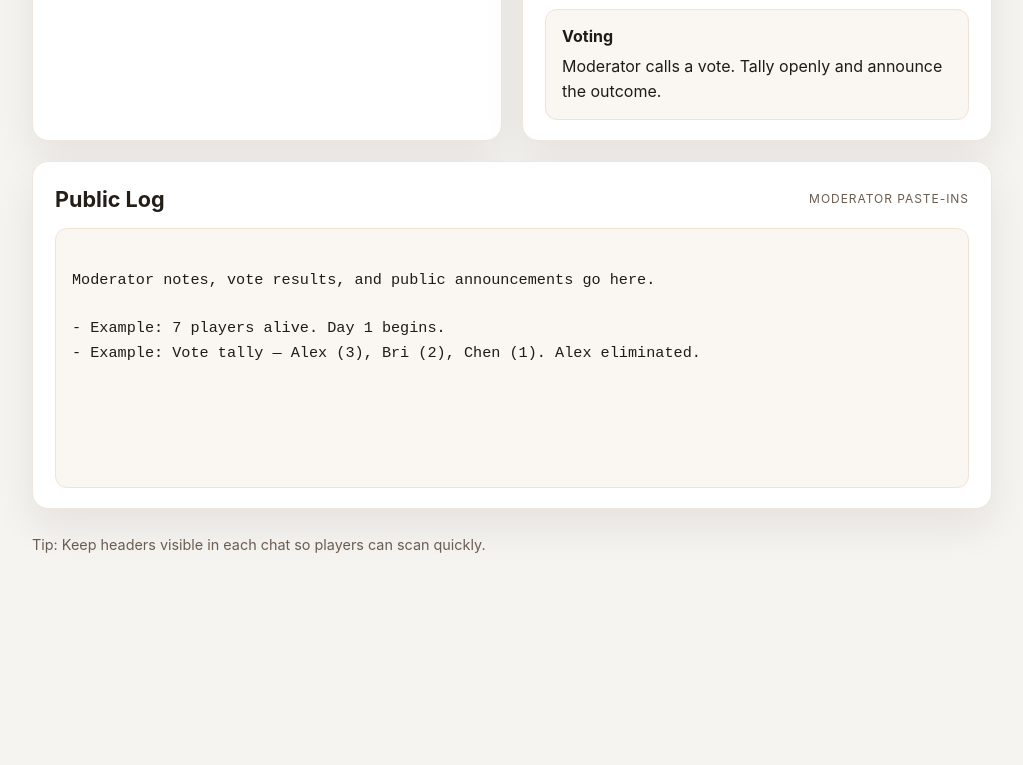
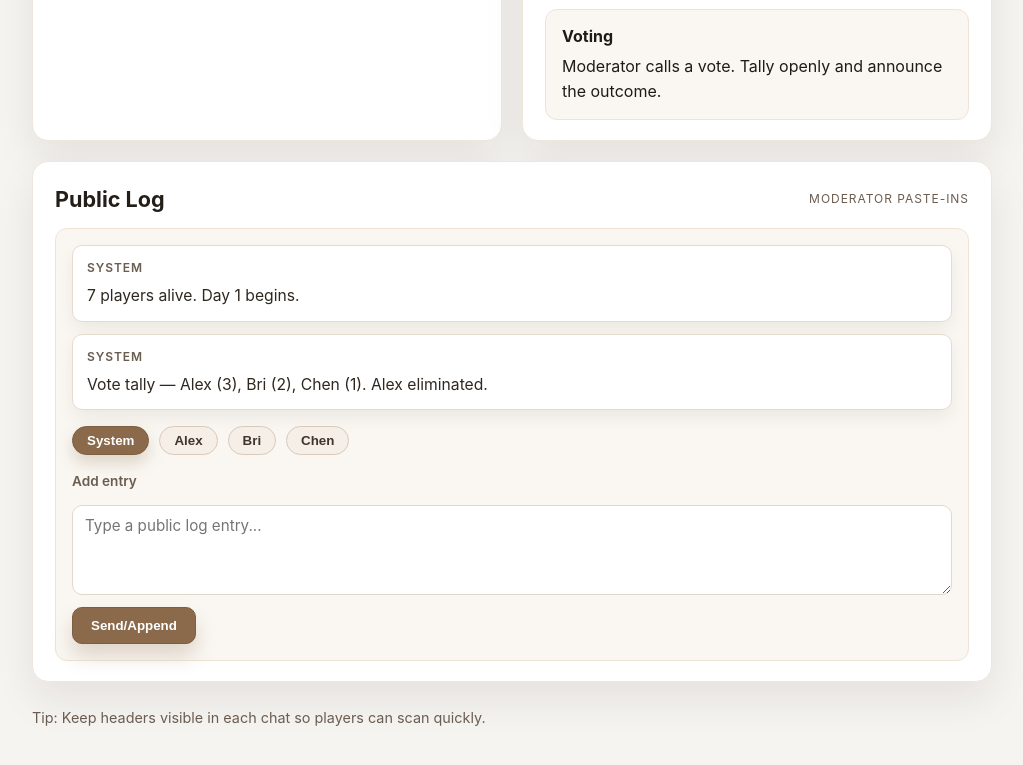
Before and after one commit to stellaskyler/mafia, a plain HTML site: page index.html in a window 1280 px wide. Shown: the part 527-1292 px from the top of the page, without its empty margins (128-1151 px from the left). Before the commit the page ends 1131 px from the top, so only its background shows below. Drawn offline with Linux system fonts and the light colour scheme.

Commit message:
Refine public log composer layout

```diff
--- a/index.html
+++ b/index.html
@@ -48,17 +48,35 @@
           <h2 id="public-log-title">Public Log</h2>
           <span class="tag">Moderator paste-ins</span>
         </div>
-        <div
-          class="log-area"
-          contenteditable="true"
-          role="textbox"
-          aria-multiline="true"
-          aria-label="Public log"
-        >
-Moderator notes, vote results, and public announcements go here.
-
-- Example: 7 players alive. Day 1 begins.
-- Example: Vote tally — Alex (3), Bri (2), Chen (1). Alex eliminated.
+        <div class="log-area">
+          <ul class="chat-log" role="list" aria-live="polite" aria-label="Public log entries">
+            <li class="chat-entry">
+              <span class="chat-label">System</span>
+              <p class="chat-body">7 players alive. Day 1 begins.</p>
+            </li>
+            <li class="chat-entry">
+              <span class="chat-label">System</span>
+              <p class="chat-body">Vote tally — Alex (3), Bri (2), Chen (1). Alex eliminated.</p>
+            </li>
+          </ul>
+          <div class="persona-group" role="group" aria-label="Select persona">
+            <button class="persona-button is-active" type="button" aria-pressed="true" data-persona="System">
+              System
+            </button>
+            <button class="persona-button" type="button" aria-pressed="false" data-persona="Alex">Alex</button>
+            <button class="persona-button" type="button" aria-pressed="false" data-persona="Bri">Bri</button>
+            <button class="persona-button" type="button" aria-pressed="false" data-persona="Chen">Chen</button>
+          </div>
+          <form class="message-composer">
+            <label class="message-label" for="public-message">Add entry</label>
+            <textarea
+              id="public-message"
+              class="message-input"
+              rows="3"
+              placeholder="Type a public log entry..."
+            ></textarea>
+            <button class="send-button" type="submit">Send/Append</button>
+          </form>
         </div>
       </section>
     </main>
@@ -66,5 +84,52 @@ Moderator notes, vote results, and public announcements go here.
     <footer class="page-footer">
       <p>Tip: Keep headers visible in each chat so players can scan quickly.</p>
     </footer>
+
+    <script>
+      const personaButtons = Array.from(document.querySelectorAll(".persona-button"));
+      const chatLog = document.querySelector(".chat-log");
+      const messageInput = document.querySelector("#public-message");
+      const composer = document.querySelector(".message-composer");
+      let activePersona = "System";
+
+      const setActivePersona = (persona) => {
+        activePersona = persona;
+        personaButtons.forEach((button) => {
+          const isActive = button.dataset.persona === persona;
+          button.classList.toggle("is-active", isActive);
+          button.setAttribute("aria-pressed", isActive);
+        });
+      };
+
+      personaButtons.forEach((button) => {
+        button.addEventListener("click", () => {
+          setActivePersona(button.dataset.persona);
+        });
+      });
+
+      composer.addEventListener("submit", (event) => {
+        event.preventDefault();
+        const message = messageInput.value.trim();
+        if (!message) {
+          return;
+        }
+
+        const entry = document.createElement("li");
+        entry.className = "chat-entry";
+
+        const label = document.createElement("span");
+        label.className = "chat-label";
+        label.textContent = activePersona;
+
+        const body = document.createElement("p");
+        body.className = "chat-body";
+        body.textContent = message;
+
+        entry.append(label, body);
+        chatLog.append(entry);
+        messageInput.value = "";
+        messageInput.focus();
+      });
+    </script>
   </body>
 </html>
--- a/styles.css
+++ b/styles.css
@@ -83,7 +83,9 @@ h2 {
 }
 
 .pill:focus,
-.log-area:focus {
+.message-input:focus,
+.persona-button:focus-visible,
+.send-button:focus-visible {
   outline: 2px solid #8a6a4b;
   outline-offset: 2px;
 }
@@ -126,13 +128,113 @@ h2 {
 .log-area {
   margin-top: 8px;
   min-height: 260px;
-  padding: 14px 16px;
+  padding: 16px;
   border-radius: 12px;
   background: #faf7f2;
   border: 1px solid #efe3d6;
-  font-family: "Courier New", ui-monospace, SFMono-Regular, Menlo, monospace;
+  display: grid;
+  gap: 16px;
+}
+
+.chat-log {
+  display: grid;
+  gap: 12px;
+  list-style: none;
+  padding: 0;
+  margin: 0;
+}
+
+.chat-entry {
+  display: grid;
+  gap: 6px;
+  padding: 12px 14px;
+  border-radius: 10px;
+  background: #ffffff;
+  border: 1px solid #e7dbce;
+  box-shadow: 0 8px 18px rgba(22, 18, 15, 0.06);
+}
+
+.chat-label {
+  font-size: 0.75rem;
+  text-transform: uppercase;
+  letter-spacing: 0.08em;
+  color: #6b5c50;
+  font-weight: 600;
+}
+
+.chat-body {
+  font-size: 0.98rem;
+  color: #2f2821;
+}
+
+.persona-group {
+  display: flex;
+  flex-wrap: wrap;
+  gap: 10px;
+}
+
+.persona-button {
+  border-radius: 999px;
+  border: 1px solid #d8c9bb;
+  background: #f5efe8;
+  color: #3e352c;
+  padding: 6px 14px;
+  font-weight: 600;
+  cursor: pointer;
+  transition: transform 0.15s ease, box-shadow 0.15s ease, background 0.15s ease;
+}
+
+.persona-button:hover {
+  transform: translateY(-1px);
+  box-shadow: 0 6px 12px rgba(22, 18, 15, 0.12);
+}
+
+.persona-button.is-active {
+  background: #8a6a4b;
+  color: #ffffff;
+  border-color: #7c5e41;
+  box-shadow: 0 8px 16px rgba(138, 106, 75, 0.25);
+}
+
+.message-label {
+  font-size: 0.85rem;
+  color: #6b5c50;
+  font-weight: 600;
+}
+
+.message-composer {
+  display: grid;
+  gap: 12px;
+}
+
+.message-input {
+  width: 100%;
+  resize: vertical;
+  min-height: 90px;
+  padding: 10px 12px;
+  border-radius: 10px;
+  border: 1px solid #e2d7cb;
+  background: #ffffff;
+  font-family: "Inter", "Segoe UI", system-ui, sans-serif;
   font-size: 0.95rem;
-  white-space: pre-wrap;
+}
+
+.send-button {
+  justify-self: start;
+  border-radius: 10px;
+  border: 1px solid #7c5e41;
+  background: #8a6a4b;
+  color: #ffffff;
+  padding: 10px 18px;
+  font-weight: 600;
+  cursor: pointer;
+  box-shadow: 0 12px 20px rgba(138, 106, 75, 0.24);
+  transition: transform 0.15s ease, box-shadow 0.15s ease;
+}
+
+.send-button:hover {
+  transform: translateY(-1px);
+  box-shadow: 0 14px 24px rgba(138, 106, 75, 0.3);
 }
 
 .page-footer {
```
